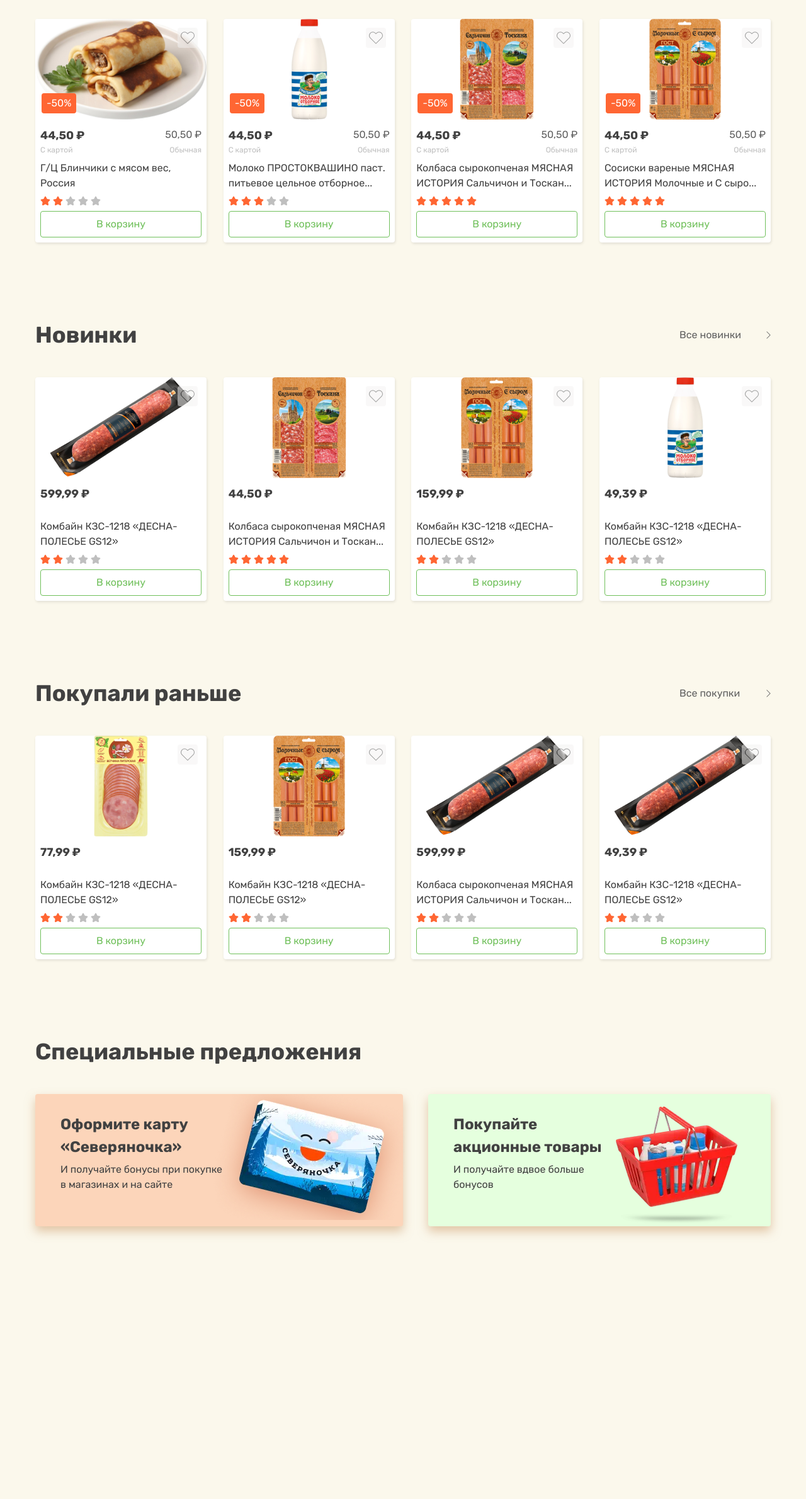
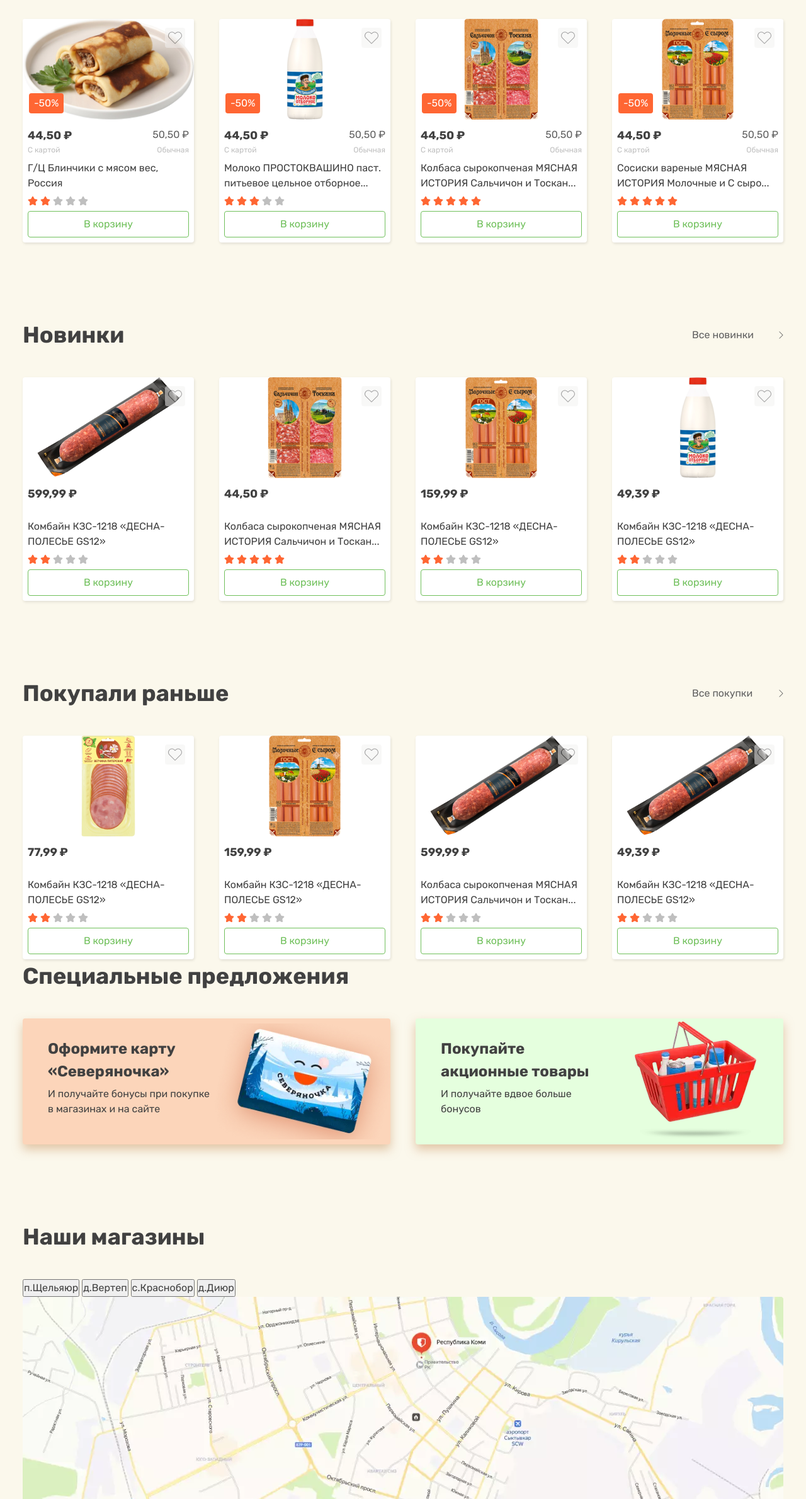
Before and after one commit to ang92a/Sever, a plain HTML site: page index.html in a window 1280 px wide. Shown: the part 420-2800 px from the top of the page at 63% size. Before the commit the page ends 2487 px from the top, so only its background shows below. Drawn offline with Linux system fonts and the light colour scheme; files whose address does not match are found by name.

Commit message:
add_map and correct

```diff
--- a/index.html
+++ b/index.html
@@ -14,7 +14,8 @@
 
 <body>
   <header id="header">
-    <div class="container header__wrapper">
+    <div class="container">
+      <div class="header__wrapper">
         <div class="header__left">
           <div class="header__logo">
             <img src="./images/header/logo.svg" alt="icon" />
@@ -49,23 +50,29 @@
             </div>
           </div>
           <div class="header__avatar">
-          <img class="header__image" src="./images/header/avatar.png" alt="" />
+            <img class="header__image"
+              srcset="./images/header/avatar1.webp 1x,./images/header/avatar2.webp 2x,./images/header/avatar4.webp 4x"
+              alt="" />
             <span class="header__name">Алексей</span>
             <img src="./images/header/icondown.svg" alt="icon" />
+          </div>
         </div>
       </div>
     </div>
   </header>
   <main>
     <section id="info">
-      <div class="container info__wrapper">
+      <div class="container">
+        <div class="info__wrapper">
           <img class="info__img" src="./images/info/img.webp" alt="card" />
           <p class="info__text">Доставка бесплатно от 1000 ₽</p>
+        </div>
       </div>
     </section>
     <!-- SALE -->
     <section id="sale">
-      <div class="container sale__wrapper">
+      <div class="container">
+        <div class="sale__wrapper">
           <div class="top__text">
             <p class="title">Акции</p>
             <div class="top__shape">
@@ -182,10 +189,12 @@
                 <div class="article__button text">В корзину</div>
               </div>
             </div>
+          </div>
     </section>
     <!-- NEW -->
     <section id="new">
-      <div class="container new__wrapper">
+      <div class="container">
+        <div class="new__wrapper">
           <div class="top__text">
             <p class="title">Новинки</p>
             <div class="top__shape">
@@ -278,10 +287,12 @@
                 <div class="text article__button">В корзину</div>
               </div>
             </div>
+          </div>
     </section>
     <!-- EARLIER -->
     <section id="Earlier">
-      <div class="container new__wrapper">
+      <div class="container">
+        <div class="earlier__wrapper">
           <div class="top__text">
             <p class="title">Покупали раньше</p>
             <div class="top__shape">
@@ -374,10 +385,12 @@
                 <div class="text article__button">В корзину</div>
               </div>
             </div>
+          </div>
     </section>
     <!-- SPECIAL -->
     <section id="special">
-      <div class="container special__wrapper">
+      <div class="container">
+        <div class="special__wrapper">
           <div class="top__text">
             <p class="title">Специальные предложения</p>
           </div>
@@ -388,8 +401,8 @@
                 <p class="special__article_title">Оформите карту «Северяночка»</p>
                 <p class="special__article_subtitle">И получайте бонусы при покупке в магазинах и на сайте</p>
               </div>
-            <div class="special__article_leftimg">
-              <img src="./images/special/card.webp" alt="">
+              <div class="special__article_img">
+                <img class="special__article_leftimg" src="./images/special/card.webp" alt="">
               </div>
             </article>
             <!-- special 2 article -->
@@ -398,14 +411,29 @@
                 <p class="special__article_title">Покупайте акционные товары</p>
                 <p class="special__article_subtitle">И получайте вдвое больше бонусов</p>
               </div>
-            <div class="special__article_righttimg">
-              <img src="./images/special/card2.webp" alt="">
+              <div class="special__article_img">
+                <img class="special__article_rightimg" src="./images/special/card2.webp" alt="">
               </div>
             </article>
           </div>
         </div>
+      </div>
     </section>
-    <section>
+    <section id="contact">
+      <div class="container">
+        <div class="contact__wrapper">
+          <div class="top__text">
+            <p class="title">Наши магазины</p>
+          </div>
+          <div class="contact__citys">
+            <button class="contact__city text">п.Щельяюр</button>
+            <button class="contact__city text">д.Вертеп</button>
+            <button class="contact__city text">с.Краснобор</button>
+            <button class="contact__city text">д.Диюр</button>
+          </div>
+          <img class="contact__map_img" src="./images/map/map.webp" srcset="./images/map/map2x.webp 2x" alt="">
+        </div>
+      </div>
     </section>
   </main>
 </body>
--- a/styles/config.css
+++ b/styles/config.css
@@ -26,6 +26,8 @@ ol {
 .container {
   max-width: 1208px;
   margin: 0 auto;
+  padding: 0 20px;
+  box-sizing: content-box;
 }
 
 .title {
--- /dev/null
+++ b/styles/earlier.css
@@ -0,0 +1,3 @@
+.earlier__wrapper {
+    padding-bottom: 120px;
+}
--- a/styles/header.css
+++ b/styles/header.css
@@ -5,7 +5,6 @@
 }
 
 .header__wrapper {
-  padding: 0 20px;
   display: flex;
   justify-content: flex-start;
   height: 72px;
@@ -37,12 +36,6 @@
   position: relative;
 }
 
-.header__burger {
-  position: absolute;
-  top: 19px;
-  left: 11px;
-}
-
 .header__button {
   background: #70c05b;
   border: none;
@@ -53,14 +46,22 @@
   color: #fff;
   display: block;
   padding-left: 40px;
+  cursor: pointer;
 }
+
+.header__burger {
+  position: absolute;
+  top: 19px;
+  left: 11px;
+}
+
 
 .header__button_line {
   display: block;
   width: 19px;
   height: 1px;
   background-color: #ffffff;
-  position: fixed;
+  /* position: fixed; */
 }
 
 .header__button_line:before {
@@ -98,13 +99,13 @@
   font-weight: 400;
   line-height: 24px;
   text-align: left;
-  padding-left: 16px;
+  padding: 0 35px 0 16px;
   outline: none;
   transition: 0.5s;
 }
 
 .header__search_text:hover {
-  border-color:  #FF6633;
+  border-color: #FF6633;
   transition: 0.5s;
 }
 
@@ -116,6 +117,13 @@
   width: 16px;
   height: 16px;
 }
+
+.header__search_icon:hover {
+  transform: scale(1.2);
+  transition: 0.3s;
+}
+
+
 
 .header__right {
   display: flex;
@@ -132,11 +140,10 @@
 }
 
 .header__icon:hover {
- transform: scale(1.2);
- transition: 0.3s;
- cursor: pointer;
+  transform: scale(1.2);
+  transition: 0.3s;
+  cursor: pointer;
 }
-
 
 
 .header__icon_text {
--- a/styles/info.css
+++ b/styles/info.css
@@ -2,11 +2,14 @@
   background: #fff;
   background-image: url(..//images/info/fon.svg);
   width: 100%;
-  height: auto;
+  height: 200px;
+  background-size: cover;
+  background-repeat: no-repeat;
+  background-position: center;
 }
 
 .info__wrapper {
-  padding: 0 50px;
+  padding: 0 30px;
   display: flex;
   justify-content: space-between;
   align-items: center;
--- /dev/null
+++ b/styles/map.css
@@ -0,0 +1,36 @@
+.contact__wrapper {
+    padding-bottom: 120px;
+}
+
+.contact__citys {
+    display: flex;
+    justify-content: flex-start;
+    margin-bottom: 16px;
+    max-width: 450px;
+    flex-wrap: wrap;
+}
+
+.contact__city {
+    font-size: 12px;
+    margin-right: 24px;
+    padding: 4px 8px;
+    color: #606060;
+    background: #F3F2F1;
+    border-radius: 4px;
+    border: none;
+    transition: 0.3s;
+    cursor: pointer;
+    margin-bottom: 8px;
+}
+
+.contact__city:hover {
+    background: #70C05B;
+    color: #F3F2F1;
+    transition: 0.3s;
+    transform: scale(1.2);
+}
+
+.contact__map_img{
+    object-position: center;
+    object-fit: contain;
+}
--- a/styles/new.css
+++ b/styles/new.css
@@ -1,6 +1,6 @@
 
 .new__wrapper {
-    padding: 0 20px 120px;
+    padding-bottom:  120px;
 }
 
 .subtitle_margin{
--- a/styles/sale.css
+++ b/styles/sale.css
@@ -1,5 +1,5 @@
 .sale__wrapper {
-  padding: 80px 20px 120px;
+  padding: 80px 0 120px;
 }
 
 .top__text {
--- a/styles/special.css
+++ b/styles/special.css
@@ -3,7 +3,7 @@
 }
 
 .special__wrapper {
-    padding: 0 20px 120px;
+    padding-bottom: 120px;
 }
 
 
@@ -19,7 +19,8 @@
     border-radius: 4px;
     display: flex;
     width: 584px;
-
+    align-items: center;
+    height: 200px;
 }
 
 .special__article_text {
@@ -47,15 +48,22 @@
     width: 258px;
 }
 
+.special__article_img {
+    width: 286px;
+}
+
 .special__article_leftimg {
     display: block;
-    margin-left: -21px;
+    object-fit: contain;
+    object-position: center;
+    max-width: 286px;
+    height: auto;
 }
 
 .special__article_right {
     background: #E5FFDE;
 }
 
-.special__article_righttimg{
-    padding-top: 20px;
+.special__article_rightimg {
+padding-left: 50px;
 }
--- a/styles/style.css
+++ b/styles/style.css
@@ -3,5 +3,6 @@
 @import url(..//styles/info.css);
 @import url(..//styles/sale.css);
 @import url(..//styles/new.css);
+@import url(..//styles/earlier.css);
 @import url(..//styles/special.css);
-@import url(..//styles/contact.css);
+@import url(..//styles/map.css);
```
Also changed, not shown: images/header/avatar.png (deleted), images/header/avatar1.webp (added), images/header/avatar2.webp (added), images/header/avatar4.webp (added), images/map/map.webp (added), images/map/map2x.webp (added), styles/contact.css (deleted). Lines whose indentation alone changed are shown as unchanged.
